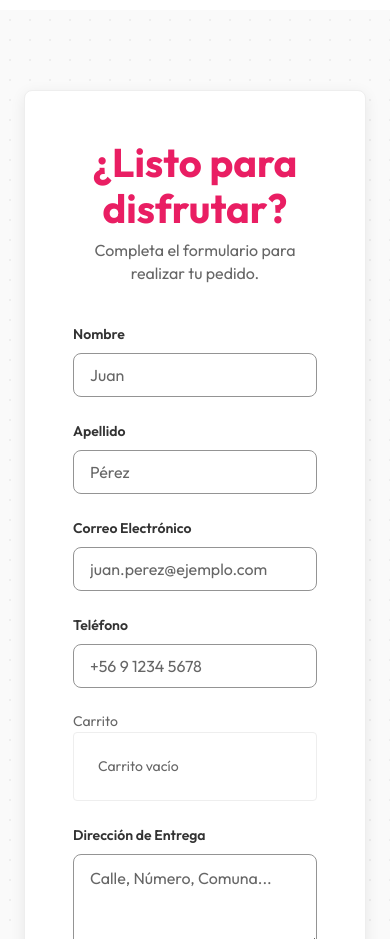
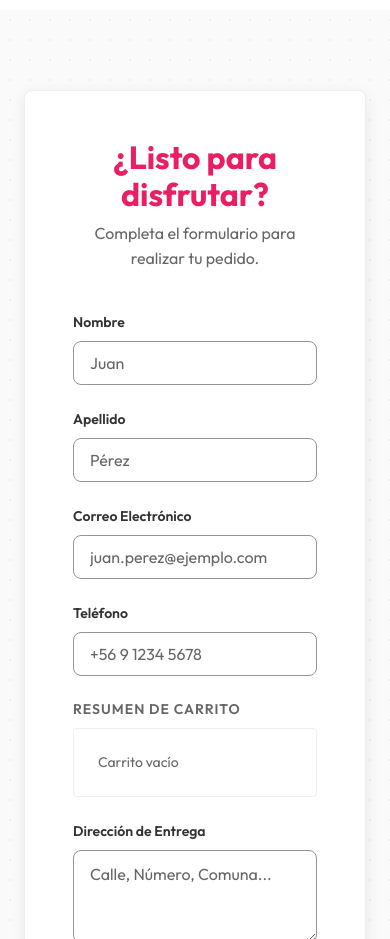
Before and after one commit to pantrux/dino-cookies, a Next.js app: page / in a window 390 px wide. Shown: the part 2360-3299 px from the top of the page. Built offline with nearby package versions, Linux system fonts and the light colour scheme.

Commit message:
Redesign C2: polish order form and cart summary

```diff
--- a/components/OrderForm.js
+++ b/components/OrderForm.js
@@ -119,7 +119,7 @@ export default function OrderForm() {
                                 <Input type="tel" id="phone" name="phone" required placeholder="+56 9 1234 5678" />
                             </Field>
                             <div className={styles.group}>
-                                <Text as="div" tone="muted" size="sm">Carrito</Text>
+                                <Text as="div" tone="muted" size="sm" className={styles.cartLabel}>Resumen de carrito</Text>
                                 <Card className={styles.cartSummary} padding="sm" shadow="none" radius="sm">
                                     {cartSummary.items.length === 0 ? (
                                         <Text tone="muted" size="sm">Carrito vacío</Text>
@@ -127,11 +127,11 @@ export default function OrderForm() {
                                         <Stack gap={2}>
                                             {cartSummary.items.map((it) => (
                                                 <div key={it.id} className={styles.cartRow}>
-                                                    <Text as="div" tone="primary" size="sm">
+                                                    <Text as="div" tone="primary" size="sm" className={styles.cartItemName}>
                                                         {it.qty}× {it.name}
                                                     </Text>
                                                     <Text as="div" tone="muted" size="sm">
-                                                        {formatPriceFromUnit(it.price)}
+                                                        {formatPriceFromUnit(it.price)} c/u
                                                     </Text>
                                                 </div>
                                             ))}
--- a/components/OrderForm.module.css
+++ b/components/OrderForm.module.css
@@ -18,6 +18,9 @@
 
 .subtitle {
   color: var(--text-muted);
+  line-height: var(--line-height-relaxed);
+  max-width: 56ch;
+  margin: 0 auto;
 }
 
 .form {
@@ -40,14 +43,28 @@
   /* wrapper class: mantiene consistencia con layout de formulario */
 }
 
+.cartLabel {
+  margin-bottom: var(--space-2);
+  font-weight: var(--font-weight-semibold);
+  text-transform: uppercase;
+  letter-spacing: var(--tracking-wide);
+}
+
 .cartSummary {
   width: 100%;
+  border: 1px solid var(--border-subtle);
+  background: var(--surface-elevated);
 }
 
 .cartRow {
   display: flex;
   align-items: baseline;
   justify-content: space-between;
+  gap: var(--space-2);
+}
+
+.cartItemName {
+  line-height: var(--line-height-normal);
 }
 
 .cartTotal {
@@ -63,3 +80,9 @@
   font-size: var(--font-size-lg);
   font-weight: var(--font-weight-bold);
 }
+
+@media (max-width: 767px) {
+  .title {
+    font-size: var(--font-size-3xl);
+  }
+}
```
